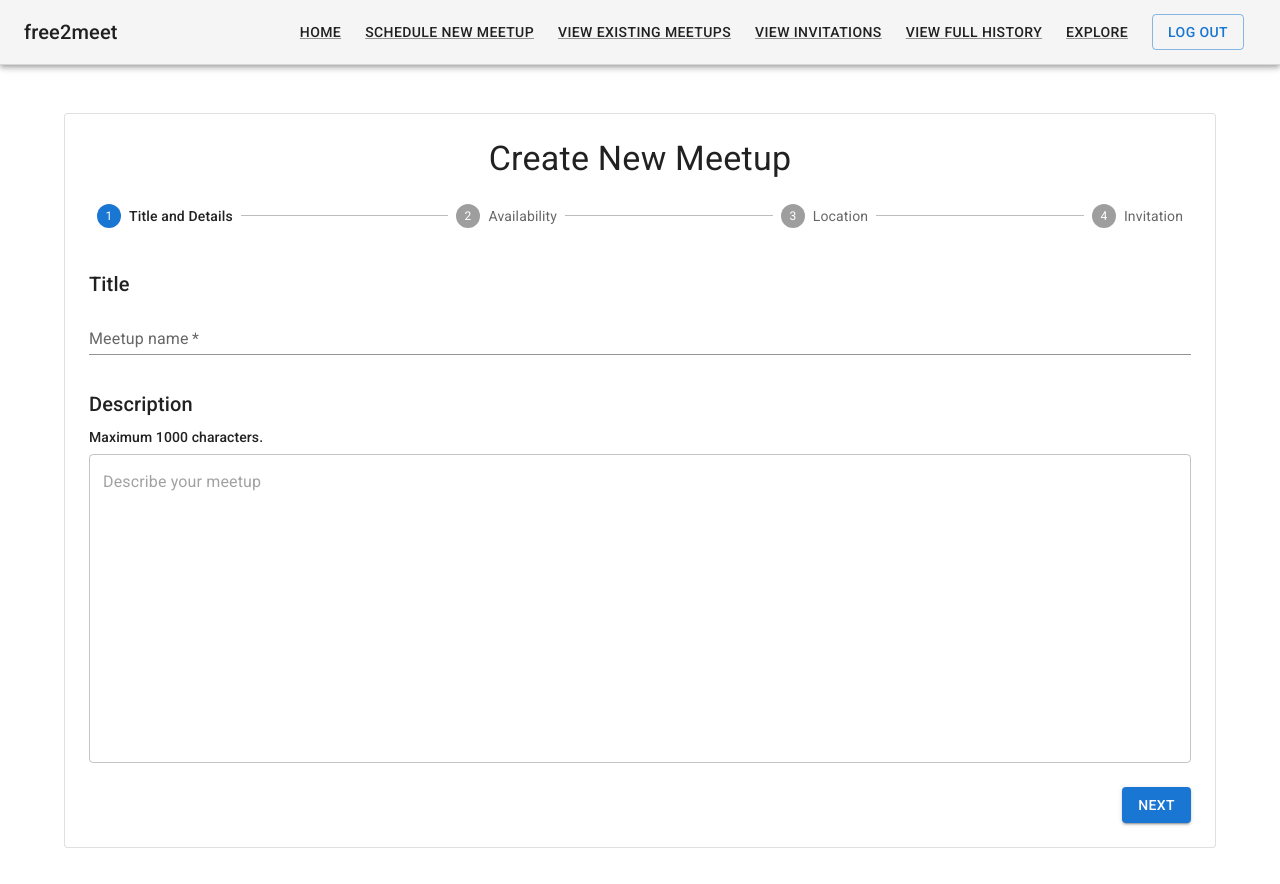
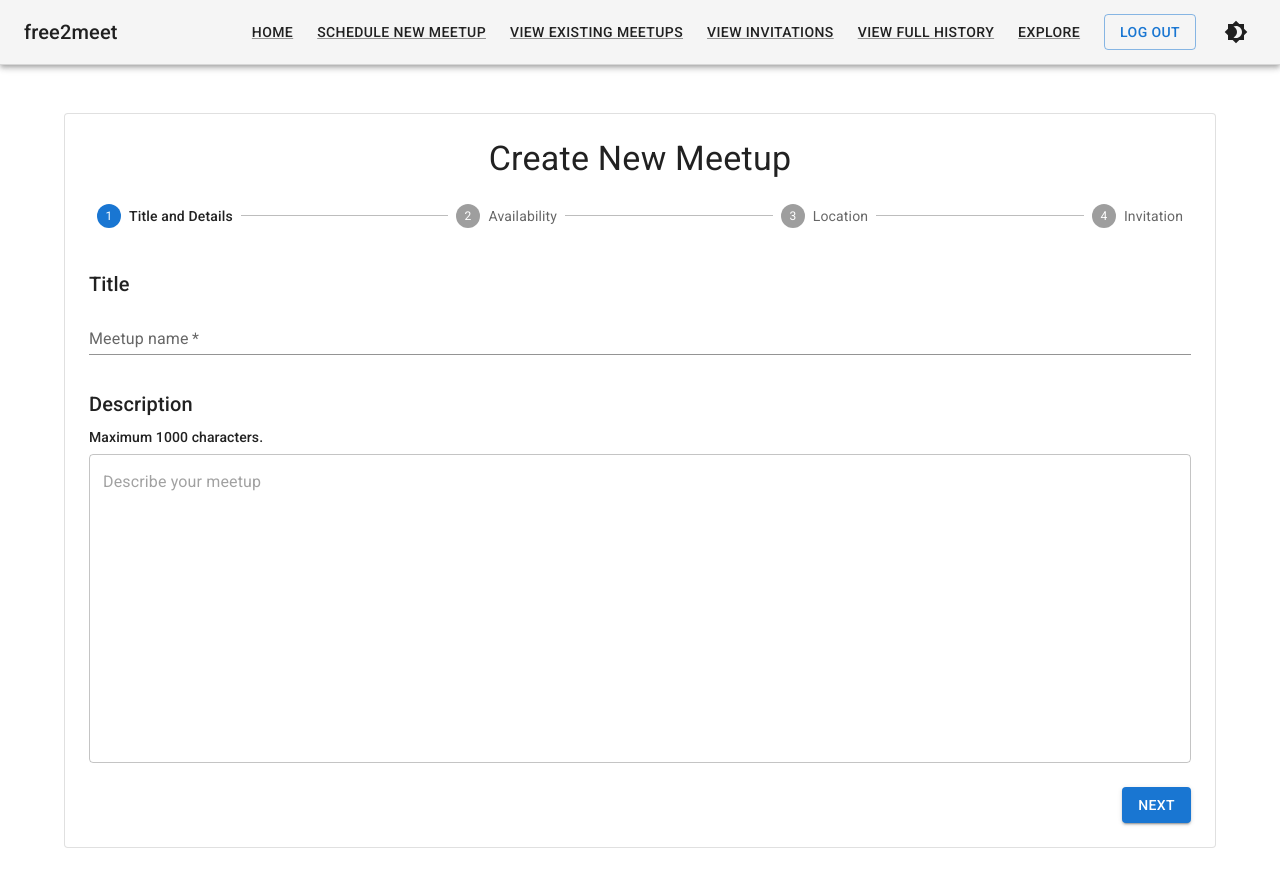
Before and after one commit to shiyuchen6688/free2meet, a React (Create React App) app in the folder frontend/: page /meetups/new in a window 1280 px wide. Shown: the top 884 px of the page. Built offline with nearby package versions, Linux system fonts and the light colour scheme.

Commit message:
dark mode

```diff
--- a/frontend/src/App.js
+++ b/frontend/src/App.js
@@ -1,12 +1,22 @@
-import { useState } from 'react'
-import './App.css'
-import SignIn from "./SignIn"
-import Home from "./Home"
-
-
+import { createTheme, ThemeProvider } from '@mui/material/styles';
+import useMediaQuery from '@mui/material/useMediaQuery';
+import * as React from 'react';
+import { useState } from 'react';
+import './App.css';
+import Home from "./Home";
+import SignIn from "./SignIn";
 
 function App() {
-
+  const prefersDarkMode = useMediaQuery('(prefers-color-scheme: dark)');
+  const theme = React.useMemo(
+    () =>
+      createTheme({
+        palette: {
+          mode: prefersDarkMode ? 'dark' : 'light',
+        },
+      }),
+    [prefersDarkMode],
+  );
   // chec if window has local storage, TODO: can change to cookie later
   const isLoggedIn = () => {
     return !!window.localStorage.getItem('user-info'); // !! to cast to boolean
@@ -22,10 +32,11 @@ function App() {
 
   // alredy sign in
   return (
-    <div className="App">
-      <Home />
-
-    </div>
+    <ThemeProvider theme={theme}>
+      <div className="App">
+        <Home />
+      </div>
+    </ThemeProvider>
   );
 }
 
--- a/frontend/src/CreateMeetup.js
+++ b/frontend/src/CreateMeetup.js
@@ -1,29 +1,34 @@
-
-
-import * as React from 'react';
+import Box from '@mui/material/Box';
+import Button from '@mui/material/Button';
+import Container from '@mui/material/Container';
 import CssBaseline from '@mui/material/CssBaseline';
-import Box from '@mui/material/Box';
-import Container from '@mui/material/Container';
 import Paper from '@mui/material/Paper';
-import Stepper from '@mui/material/Stepper';
 import Step from '@mui/material/Step';
 import StepLabel from '@mui/material/StepLabel';
-import Button from '@mui/material/Button';
+import Stepper from '@mui/material/Stepper';
+import { createTheme, ThemeProvider } from '@mui/material/styles';
 import Typography from '@mui/material/Typography';
-import { createTheme, ThemeProvider } from '@mui/material/styles';
-
-import ToolBar from './ToolBar'
+import useMediaQuery from '@mui/material/useMediaQuery';
+import * as React from 'react';
 import MeetupAvailability from './MeetupAvailability';
 import MeetupInvitation from './MeetupInvitation';
+import MeetupLocation from './MeetupLocation';
 import MeetupTitleAndDetail from './MeetupTitleAndDetail';
-import MeetupLocation from './MeetupLocation';
-
-const theme = createTheme();
+import ToolBar from './ToolBar';
 
 const steps = ['Title and Details', 'Availability', 'Location', 'Invitation'];
 
 export default function CreateMeetup() {
-    const theme = createTheme();
+    const prefersDarkMode = useMediaQuery('(prefers-color-scheme: dark)');
+    const theme = React.useMemo(
+        () =>
+            createTheme({
+                palette: {
+                    mode: prefersDarkMode ? 'dark' : 'light',
+                },
+            }),
+        [prefersDarkMode],
+    );
 
     const [activeStep, setActiveStep] = React.useState(0);
 
--- a/frontend/src/Explore.js
+++ b/frontend/src/Explore.js
@@ -1,15 +1,25 @@
-import ToolBar from './ToolBar'
-import CssBaseline from '@mui/material/CssBaseline'
-
-
+import CssBaseline from '@mui/material/CssBaseline';
+import { createTheme, ThemeProvider } from '@mui/material/styles';
+import useMediaQuery from '@mui/material/useMediaQuery';
+import * as React from 'react';
+import ToolBar from './ToolBar';
 
 export default function Explore() {
+    const prefersDarkMode = useMediaQuery('(prefers-color-scheme: dark)');
+    const theme = React.useMemo(
+        () =>
+            createTheme({
+                palette: {
+                    mode: prefersDarkMode ? 'dark' : 'light',
+                },
+            }),
+        [prefersDarkMode],
+    );
     return (
-        <>
+        <ThemeProvider theme={theme}>
             <CssBaseline />
-
             <ToolBar />
             <h1>TODO: explore public meetups here</h1>
-        </>
+        </ThemeProvider>
     )
 }
--- a/frontend/src/History.js
+++ b/frontend/src/History.js
@@ -1,18 +1,19 @@
+import { Avatar, Typography } from '@mui/material';
+import Box from '@mui/material/Box';
+import Button from '@mui/material/Button';
+import Card from '@mui/material/Card';
+import CardActions from '@mui/material/CardActions';
+import CardContent from '@mui/material/CardContent';
+import CardHeader from '@mui/material/CardHeader';
+import CardMedia from '@mui/material/CardMedia';
+import Container from '@mui/material/Container';
+import CssBaseline from '@mui/material/CssBaseline';
+import Grid from '@mui/material/Grid';
+import Paper from '@mui/material/Paper';
 import { createTheme, ThemeProvider } from '@mui/material/styles';
-import CssBaseline from '@mui/material/CssBaseline';
-import Card from '@mui/material/Card';
-import CardHeader from '@mui/material/CardHeader';
-import CardContent from '@mui/material/CardContent';
-import CardActions from '@mui/material/CardActions';
-import CardMedia from '@mui/material/CardMedia';
-import Box from '@mui/material/Box';
-import Grid from '@mui/material/Grid';
-import Button from '@mui/material/Button';
-import Paper from '@mui/material/Paper';
-import Container from '@mui/material/Container';
-
-import ToolBar from './ToolBar'
-import { Avatar, Typography } from '@mui/material';
+import useMediaQuery from '@mui/material/useMediaQuery';
+import * as React from 'react';
+import ToolBar from './ToolBar';
 
 const eventsJSON = [{title: "Party 3",
                     id: 3,
@@ -86,7 +87,16 @@ const peopleJSON = [
 
 
 export default function History() {
-    const theme = createTheme();
+    const prefersDarkMode = useMediaQuery('(prefers-color-scheme: dark)');
+    const theme = React.useMemo(
+        () =>
+            createTheme({
+                palette: {
+                    mode: prefersDarkMode ? 'dark' : 'light',
+                },
+            }),
+        [prefersDarkMode],
+    );
 
     function mapJSONToCard(eventJSON) {
         return (
--- a/frontend/src/Invitations.js
+++ b/frontend/src/Invitations.js
@@ -1,15 +1,26 @@
-import ToolBar from './ToolBar'
-import CssBaseline from '@mui/material/CssBaseline'
-
-
+import CssBaseline from '@mui/material/CssBaseline';
+import { createTheme, ThemeProvider } from '@mui/material/styles';
+import useMediaQuery from '@mui/material/useMediaQuery';
+import * as React from 'react';
+import ToolBar from './ToolBar';
 
 export default function Meetups() {
+    const prefersDarkMode = useMediaQuery('(prefers-color-scheme: dark)');
+    const theme = React.useMemo(
+        () =>
+            createTheme({
+                palette: {
+                    mode: prefersDarkMode ? 'dark' : 'light',
+                },
+            }),
+        [prefersDarkMode],
+    );
     return (
-        <>
+        <ThemeProvider theme={theme}>
             <CssBaseline />
 
             <ToolBar />
             <h1>TODO: this page should display a list of invitations the user received</h1>
-        </>
+        </ThemeProvider>
     )
 }
--- a/frontend/src/Meetups.js
+++ b/frontend/src/Meetups.js
@@ -1,15 +1,26 @@
-import ToolBar from './ToolBar'
-import CssBaseline from '@mui/material/CssBaseline'
-
-
+import CssBaseline from '@mui/material/CssBaseline';
+import { createTheme, ThemeProvider } from '@mui/material/styles';
+import useMediaQuery from '@mui/material/useMediaQuery';
+import * as React from 'react';
+import ToolBar from './ToolBar';
 
 export default function Meetups() {
+    const prefersDarkMode = useMediaQuery('(prefers-color-scheme: dark)');
+    const theme = React.useMemo(
+        () =>
+            createTheme({
+                palette: {
+                    mode: prefersDarkMode ? 'dark' : 'light',
+                },
+            }),
+        [prefersDarkMode],
+    );
     return (
-        <>
+        <ThemeProvider theme={theme}>
             <CssBaseline />
 
             <ToolBar />
             <h1>TODO: this page should display a list of meetups the user created or accepted</h1>
-        </>
+        </ThemeProvider>
     )
 }
--- a/frontend/src/SignIn.js
+++ b/frontend/src/SignIn.js
@@ -1,21 +1,28 @@
-import * as React from 'react';
+import LockOutlinedIcon from '@mui/icons-material/LockOutlined';
 import Avatar from '@mui/material/Avatar';
+import Box from '@mui/material/Box';
 import Button from '@mui/material/Button';
 import CssBaseline from '@mui/material/CssBaseline';
-import TextField from '@mui/material/TextField';
-// import FormControlLabel from '@mui/material/FormControlLabel';
-// import Checkbox from '@mui/material/Checkbox';
+import Grid from '@mui/material/Grid';
 import Link from '@mui/material/Link';
 import Paper from '@mui/material/Paper';
-import Box from '@mui/material/Box';
-import Grid from '@mui/material/Grid';
-import LockOutlinedIcon from '@mui/icons-material/LockOutlined';
+import { createTheme, ThemeProvider } from '@mui/material/styles';
+import TextField from '@mui/material/TextField';
 import Typography from '@mui/material/Typography';
-import { createTheme, ThemeProvider } from '@mui/material/styles';
-
-const theme = createTheme();
+import useMediaQuery from '@mui/material/useMediaQuery';
+import * as React from 'react';
 
 export default function SignIn({ setIsValidUser }) {
+    const prefersDarkMode = useMediaQuery('(prefers-color-scheme: dark)');
+    const theme = React.useMemo(
+        () =>
+            createTheme({
+                palette: {
+                    mode: prefersDarkMode ? 'dark' : 'light',
+                },
+            }),
+        [prefersDarkMode],
+    );
     // TODO: this is just a stub that does not validate password and username
     const onSignIn = (e) => {
         e.preventDefault()
--- a/frontend/src/Signup.js
+++ b/frontend/src/Signup.js
@@ -6,11 +6,20 @@ import Paper from '@mui/material/Paper';
 import { createTheme, ThemeProvider } from '@mui/material/styles';
 import TextField from '@mui/material/TextField';
 import Typography from '@mui/material/Typography';
+import useMediaQuery from '@mui/material/useMediaQuery';
 import * as React from 'react';
 
-const theme = createTheme();
-
 export default function Signup() {
+  const prefersDarkMode = useMediaQuery('(prefers-color-scheme: dark)');
+  const theme = React.useMemo(
+    () =>
+      createTheme({
+        palette: {
+          mode: prefersDarkMode ? 'dark' : 'light',
+        },
+      }),
+    [prefersDarkMode],
+  );
   return (
     <ThemeProvider theme={theme}>
       <Grid container component="main" sx={{ height: '100vh' }}>
--- a/frontend/src/ToolBar.js
+++ b/frontend/src/ToolBar.js
@@ -1,13 +1,16 @@
-import * as React from 'react';
+import Brightness4Icon from '@mui/icons-material/Brightness4';
+import Brightness7Icon from '@mui/icons-material/Brightness7';
 import AppBar from '@mui/material/AppBar';
 import Button from '@mui/material/Button';
+import IconButton from '@mui/material/IconButton';
+import Link from '@mui/material/Link';
+import { useTheme } from '@mui/material/styles';
 import Toolbar from '@mui/material/Toolbar';
 import Typography from '@mui/material/Typography';
-import Link from '@mui/material/Link';
 import { useNavigate } from "react-router-dom";
 
-
 export default function ToolBar() {
+    const theme = useTheme();
     const navigate = useNavigate();
 
     const onSignOut = () => {
@@ -85,6 +88,9 @@ export default function ToolBar() {
                 <Button href="#" variant="outlined" sx={{ my: 1, mx: 1.5 }} onClick={onSignOut}>
                     Log out
                 </Button>
+                <IconButton sx={{ ml: 1 }} color="inherit">
+                    {theme.palette.mode === 'dark' ? <Brightness7Icon /> : <Brightness4Icon />}
+                </IconButton>
             </Toolbar>
         </AppBar>
     )
```
